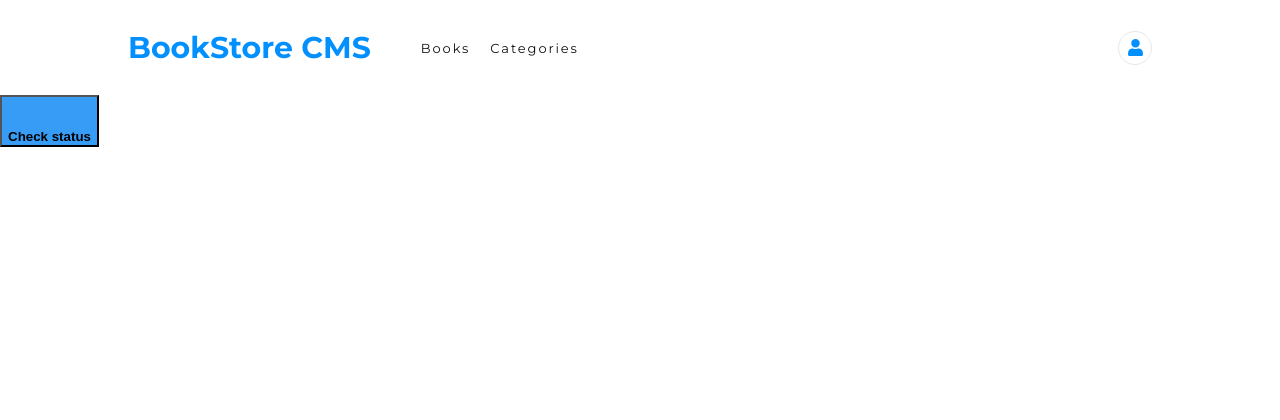
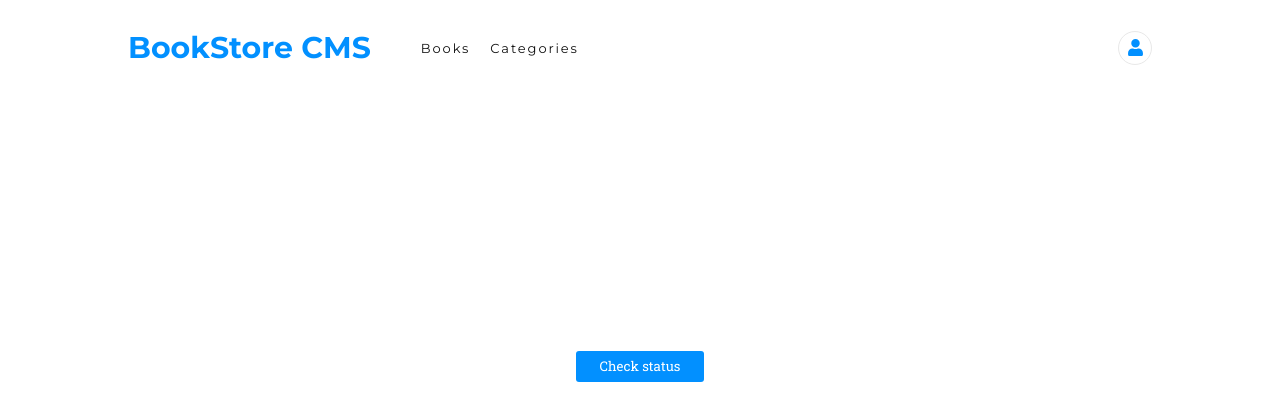
Before and after one commit to josuerushanika/Bookstore, a React (Create React App) app: page /categories in a window 1280 px wide. Shown: the top 420 px of the page. Built offline with nearby package versions, Linux system fonts and the light colour scheme.

Commit message:
Adding style for categorie

```diff
--- a/src/pages/Categories.js
+++ b/src/pages/Categories.js
@@ -2,7 +2,7 @@ import React from 'react';
 import styles from '../styles/Categories.module.css';
 
 const categories = () => (
-  <div>
+  <div className={styles.catStatus}>
     <button className={styles.categoriesbtn} type="button">Check status</button>
   </div>
 );
--- a/src/styles/Categories.module.css
+++ b/src/styles/Categories.module.css
@@ -1,8 +1,14 @@
 .categoriesbtn {
-  display: flex;
-  justify-content: center;
-  align-items: center;
-  padding-top: 2rem;
-  font-weight: bolder;
-  background-color: #379cf6;
+  font-family: 'Roboto Slab', serif;
+  color: white;
+  width: 100%;
+  padding: 5%;
+  border: none;
+  border-radius: 3px;
+  background-color: #0290ff;
 }
+
+.catStatus {
+  margin: 20% 20%;
+  padding: 0% 25%;
+}
```
